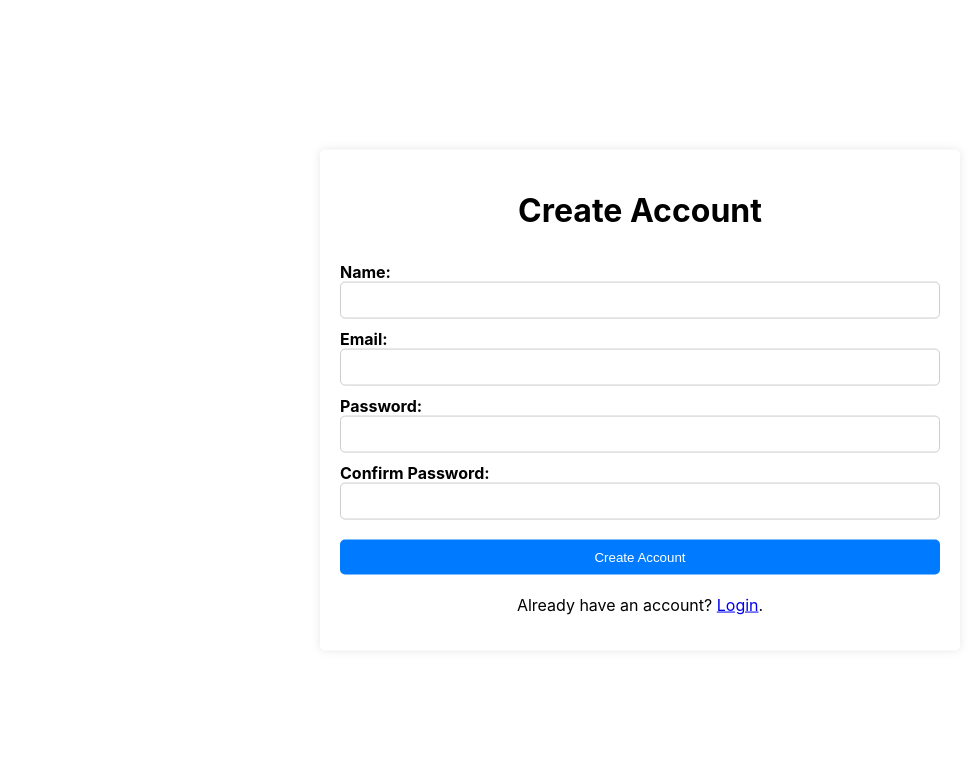
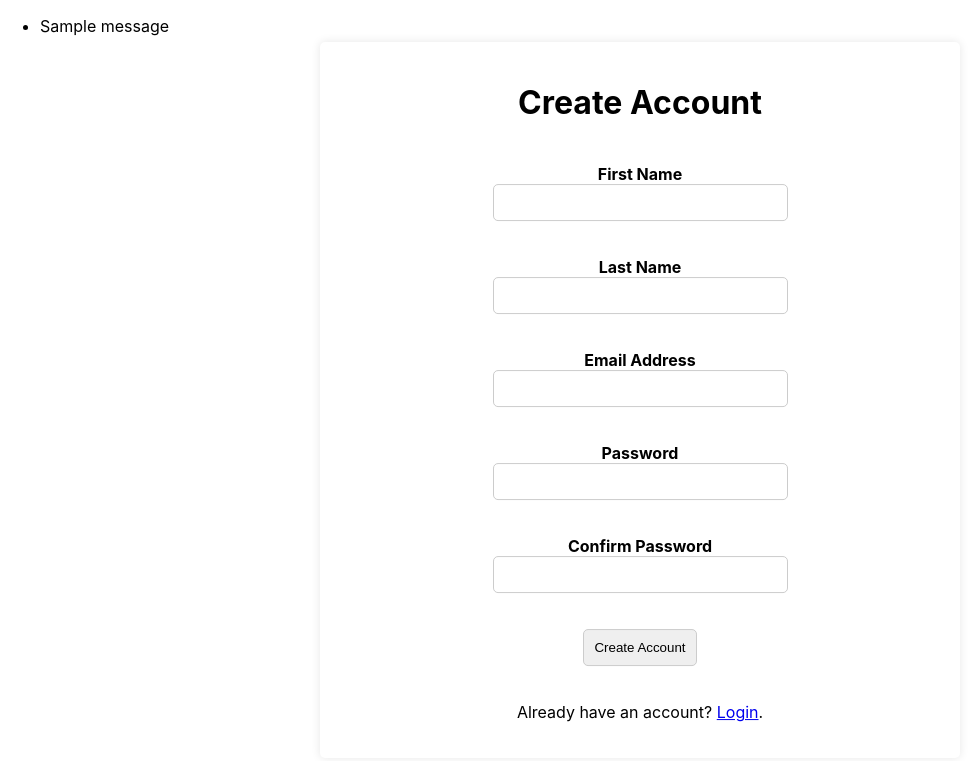
Before and after one commit to bryce-r37/Little-League, a Flask app: page /createAccount in a window 1280 px wide. Shown: the top 761 px of the page, without its empty margins (0-980 px from the left). Run offline with Flask 3, Linux system fonts and the light colour scheme; one stand-in notice (Sample message) is shown.

Commit message:
Implemented flask form for create account

```diff
--- a/app/forms.py
+++ b/app/forms.py
@@ -4,7 +4,20 @@
 
 from flask_wtf import FlaskForm
 from wtforms import StringField, PasswordField, BooleanField, SubmitField
-from wtforms.validators import DataRequired
+from wtforms.validators import DataRequired, Email, EqualTo, Regexp, Length
+
+class CreateAccountForm(FlaskForm):
+   nameF = StringField('First Name', validators=[DataRequired()])
+   nameL = StringField('Last Name', validators=[DataRequired()])
+   email = StringField('Email Address', validators=[DataRequired(), Email("Please enter a valid Email", False, True)])
+   password = PasswordField('Password', validators=[DataRequired(),
+                                                   Regexp("(?=.*[a-z])(?=.*[A-Z])(?=.*\d).{1,100}",
+                                                         0,
+                                                         "Field must contain at least 1 uppercase, 1 lowercase, and 1 digit. "),
+                                                   Length(8, 32)])
+   passwordConf = PasswordField('Confirm Password',
+                               validators=[DataRequired(), EqualTo('password')])
+   submit = SubmitField('Create Account')
 
 class LoginForm(FlaskForm):
    email = StringField('Email', validators=[DataRequired()])
--- a/app/routes.py
+++ b/app/routes.py
@@ -4,7 +4,7 @@
 
 from flask import render_template, flash, redirect
 from app import app
-from app.forms import LoginForm
+from app.forms import LoginForm, CreateAccountForm
 
 @app.route('/')
 @app.route('/index')
@@ -24,6 +24,12 @@ def login():
       return redirect(url_for('home'))
    return render_template('login.html', form=form)
 
-@app.route('/createAccount')
+@app.route('/createAccount', methods=['GET', 'POST'])
 def createAccount():
-   return render_template('createAccount.html')
+   form = CreateAccountForm()
+   if form.validate_on_submit():
+      flash('CreateAccount requested for nameF {}, nameL {}, email {}, password {}'.format(
+               form.nameF.data, form.nameL.data, form.email.data,
+               form.password.data))
+      return redirect(url_for('home'))
+   return render_template('createAccount.html', form=form)
--- a/app/templates/createAccount.html
+++ b/app/templates/createAccount.html
@@ -7,18 +7,55 @@
 	<link rel="stylesheet" href="{{ url_for('static', filename='css/style.css') }}">
 </head>
 <body>
-	<div class="container">
+   {% with messages = get_flashed_messages() %}
+   {% if messages %}
+   <ul>
+      {% for message in messages %}
+      <li>{{ message }}</li>
+      {% endfor %}
+   </ul>
+   {% endif %}
+   {% endwith %}
+   <div class='container'>
 		<h1>Create Account</h1>
-		<form>
-			<label for="name">Name:</label>
-			<input type="text" id="name" name="name" required>
-			<label for="email">Email:</label>
-			<input type="email" id="email" name="email" required>
-			<label for="password">Password:</label>
-			<input type="password" id="password" name="password" required>
-			<label for="confirm-password">Confirm Password:</label>
-			<input type="password" id="confirm-password" name="confirm-password" required>
-			<button type="submit">Create Account</button>
+		<form action='' method='post' novalidate>
+         {{ form.hidden_tag() }}
+         <p>
+            {{ form.nameF.label }}<br>
+            {{ form.nameF(size=32) }}<br>
+            {% for error in form.nameF.errors %}
+            <span style="color: red;">{{ error }}</span>
+            {% endfor %}
+         </p>
+         <p>
+            {{ form.nameL.label }}<br>
+            {{ form.nameL(size=32) }}<br>
+            {% for error in form.nameL.errors %}
+            <span style="color: red;">{{ error }}</span>
+            {% endfor %}
+         </p>
+         <p>
+            {{ form.email.label }}<br>
+            {{ form.email(size=32) }}<br>
+            {% for error in form.email.errors %}
+            <span style="color: red;">{{ error }}</span>
+            {% endfor %}
+         </p>
+         <p>
+            {{ form.password.label }}<br>
+            {{ form.password(size=32) }}<br>
+            {% for error in form.password.errors %}
+            <span style="color: red;">{{ error }}</span>
+            {% endfor %}
+         </p>
+         <p>
+            {{ form.passwordConf.label }}<br>
+            {{ form.passwordConf(size=32) }}<br>
+            {% for error in form.passwordConf.errors %}
+            <span style="color: red;">{{ error }}</span>
+            {% endfor %}
+         </p>
+         <p type='submit'>{{ form.submit() }}</p>
 		</form>
 		<p>Already have an account? <a href="/login">Login</a>.</p>
 	</div>
```
Also changed, not shown: README.md.
